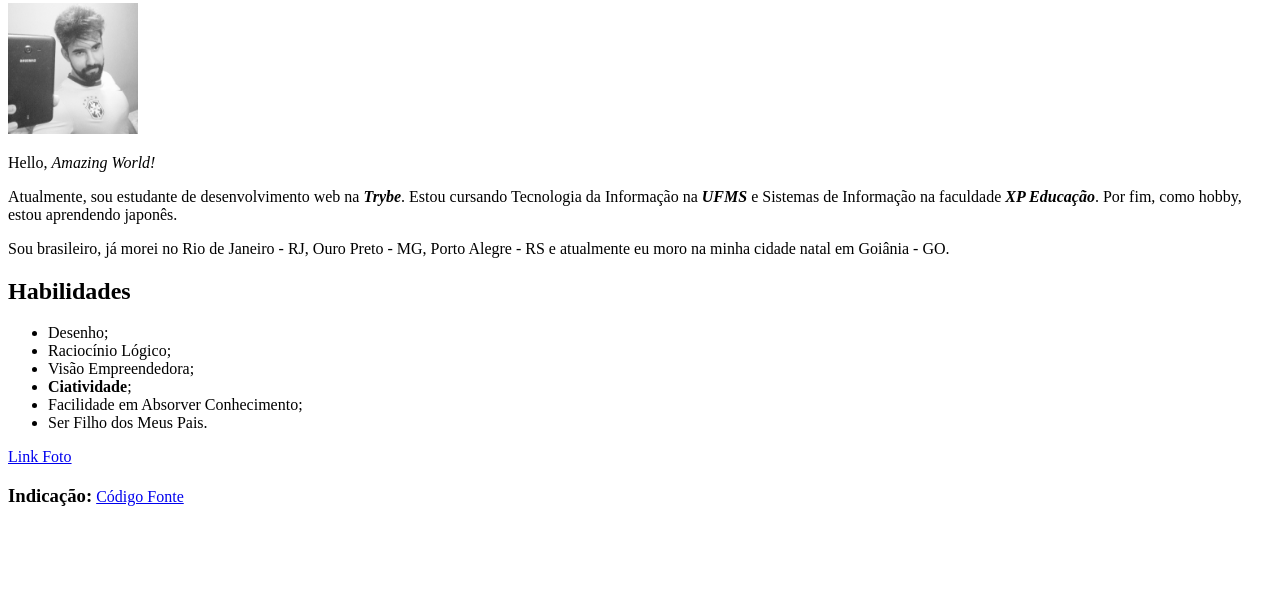
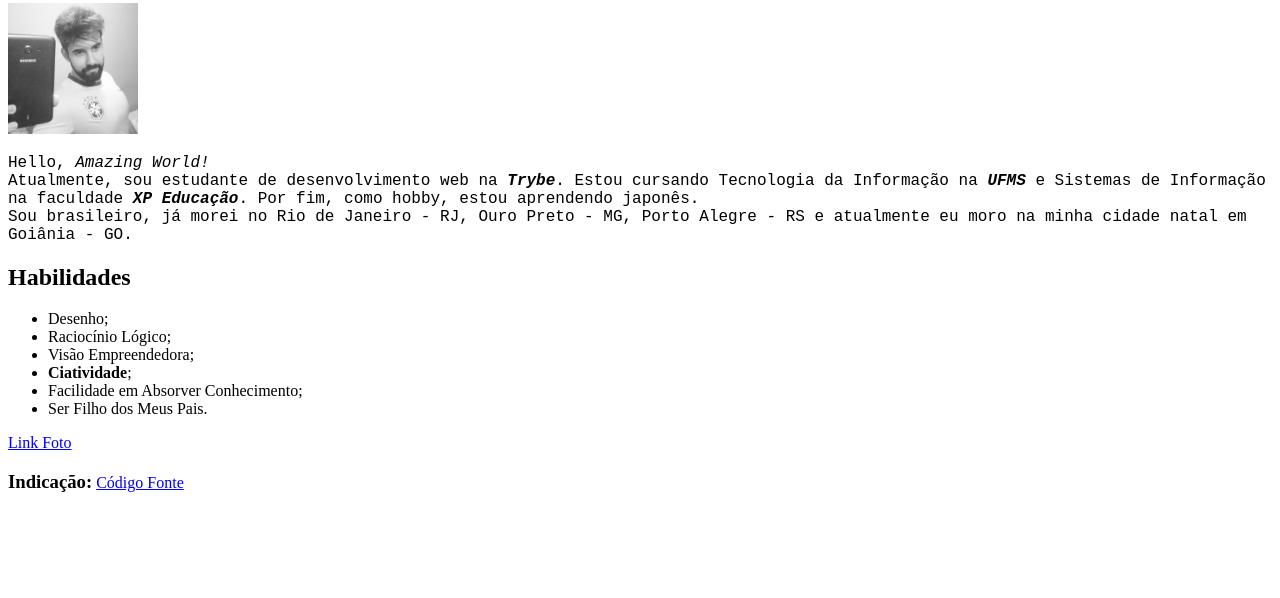
Before and after one commit to felipe-lima-coelho/felipe-lima-coelho.github.io, a plain HTML site: page index.html in a window 1280 px wide. Shown: the part 202-800 px from the top of the page. Drawn offline with Linux system fonts and the light colour scheme.

Commit message:
Fontes diferentes para o seu nome e para a descrição

```diff
--- a/index.html
+++ b/index.html
@@ -4,7 +4,12 @@
     <meta charset="UTF-8" />
     <meta http-equiv="X-UA-Compatible" content="IE=edge" />
     <meta name="viewport" content="width=device-width, initial-scale=1.0" />
-    <style></style>
+    <style>
+      #nome,
+      #descricao {
+        font-family: "Courier New", Courier, monospace;
+      }
+    </style>
     <title>Portifólio | Felipe Lima Coelho</title>
   </head>
   <body>
@@ -30,16 +35,16 @@
       id="fotoAtual"
     />
 
-    <p id="descricao">Hello, <em>Amazing World!</em></p>
-    <p>
+    <p id="descricao">
+      Hello, <em>Amazing World!</em>
+      <br />
       Atualmente, sou estudante de desenvolvimento web na
       <strong><em>Trybe</em></strong
       >. Estou cursando Tecnologia da Informação na
       <strong><em>UFMS</em></strong> e Sistemas de Informação na faculdade
       <strong><em>XP Educação</em></strong
       >. Por fim, como hobby, estou aprendendo japonês.
-    </p>
-    <p>
+      <br />
       Sou brasileiro, já morei no Rio de Janeiro - RJ, Ouro Preto - MG, Porto
       Alegre - RS e atualmente eu moro na minha cidade natal em Goiânia - GO.
     </p>
```
